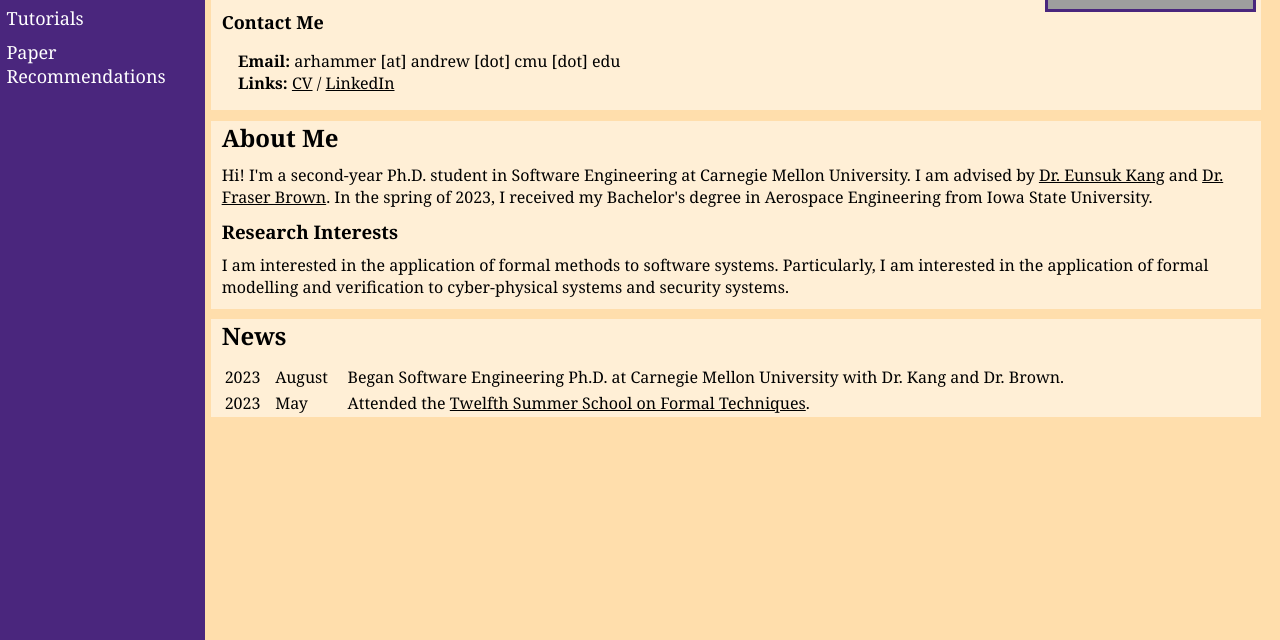
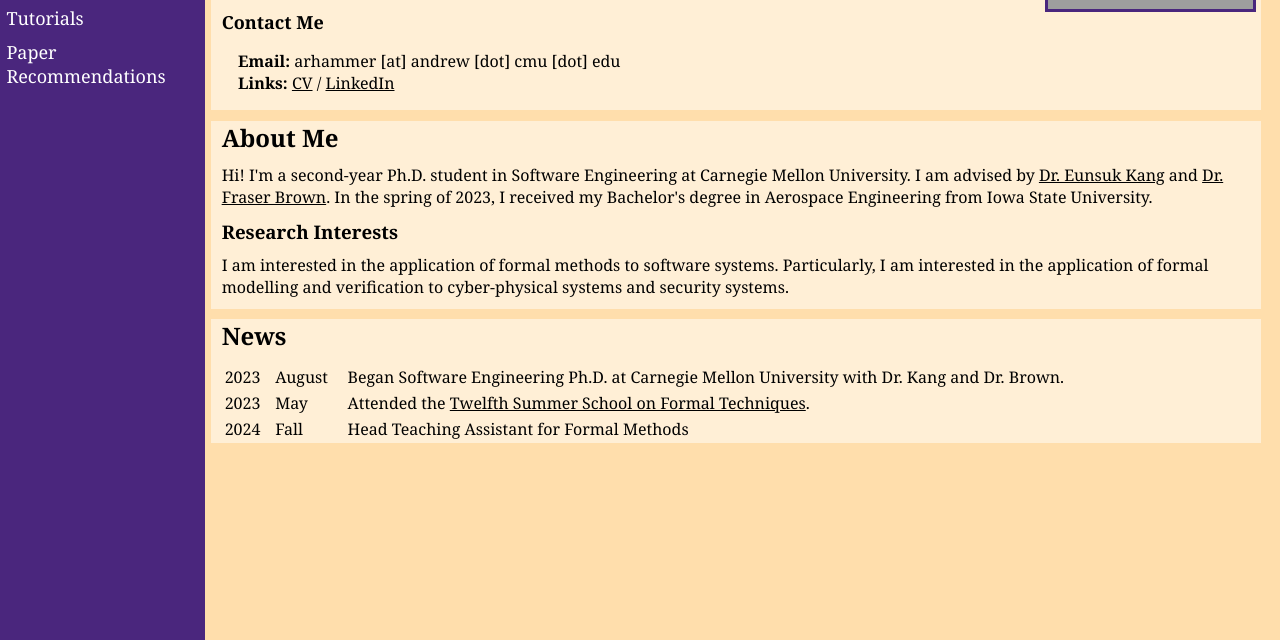
Before and after one commit to arhammer/arhammer.github.io, a plain HTML site: page index.html in a window 1280 px wide. Shown: the part 160-800 px from the top of the page. Drawn offline with Linux system fonts and the light colour scheme; grey boxes are pictures that could not be loaded.

Commit message:
added fm ta

```diff
--- a/index.html
+++ b/index.html
@@ -110,6 +110,11 @@
 						<td>May</td>
 						<td>Attended the <a href="https://fm.csl.sri.com/SSFT23/">Twelfth Summer School on Formal Techniques</a>.</td>
 					</tr>
+					<tr>
+						<td>2024</td>
+						<td>Fall</td>
+						<td>Head Teaching Assistant for Formal Methods</td>
+					</tr>
 				</table>
 			</div>
 
```
